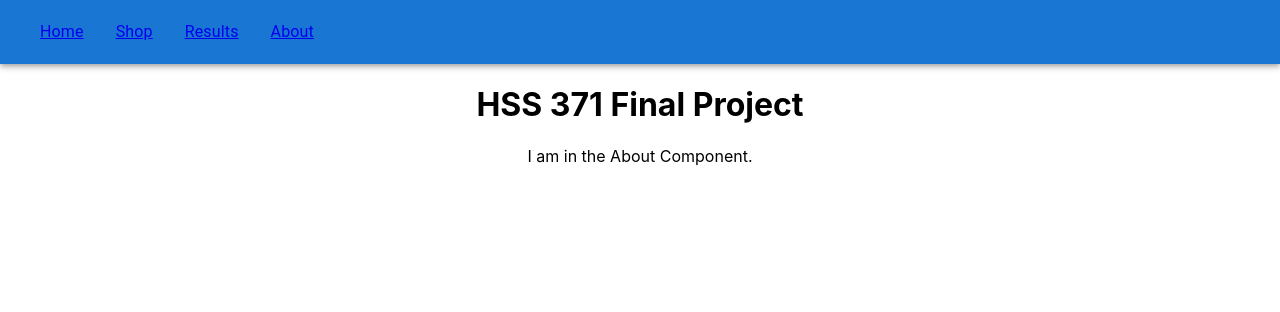
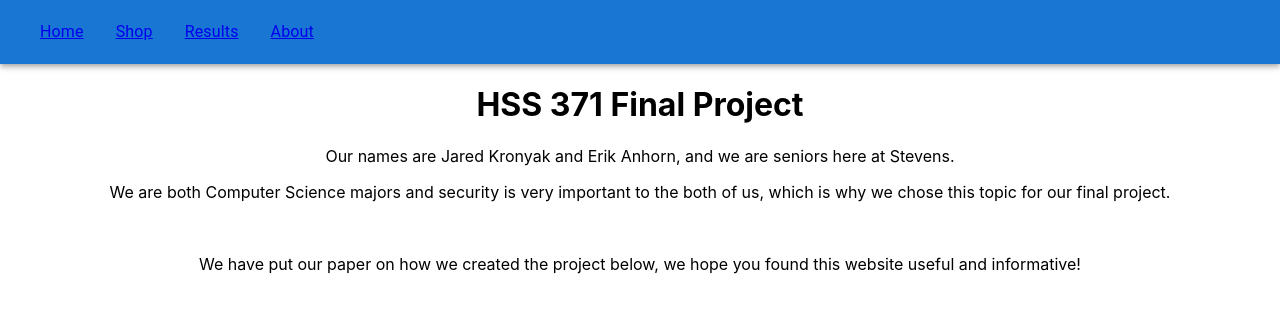
Before and after one commit to jkronyak/hss-371-final, a React (Create React App) app in the folder app/: page /about in a window 1280 px wide. Shown: the top 312 px of the page. Built offline with nearby package versions, Linux system fonts and the light colour scheme; the HTML template or start-up script is replaced by a standard one.

Commit message:
Updated home

```diff
--- a/app/src/components/About.js
+++ b/app/src/components/About.js
@@ -3,7 +3,14 @@ import React from 'react';
 const About = () => {
 
     return(
-        <p>I am in the About Component.</p>
+        <div>
+            <p>Our names are Jared Kronyak and Erik Anhorn, and we are seniors here at Stevens. </p>
+            <p>We are both Computer Science majors and security is very important to the both of us, which is why we
+                chose this topic for our final project.
+            </p>
+            <br></br>
+            <p>We have put our paper on how we created the project below, we hope you found this website useful and informative!</p>
+        </div>
     )
 }
 export default About;
--- a/app/src/components/Home.js
+++ b/app/src/components/Home.js
@@ -8,7 +8,7 @@ const Home = () => {
     return(
         <div>
             <p>I am in the Home component!</p>
-
+            <p>Welcome to our website! Here, you can shop the goods that we are currently offering.</p>
             <p onMouseOver={() => console.log("Hovered")}>Hover over me!</p>
 
             <p
```
